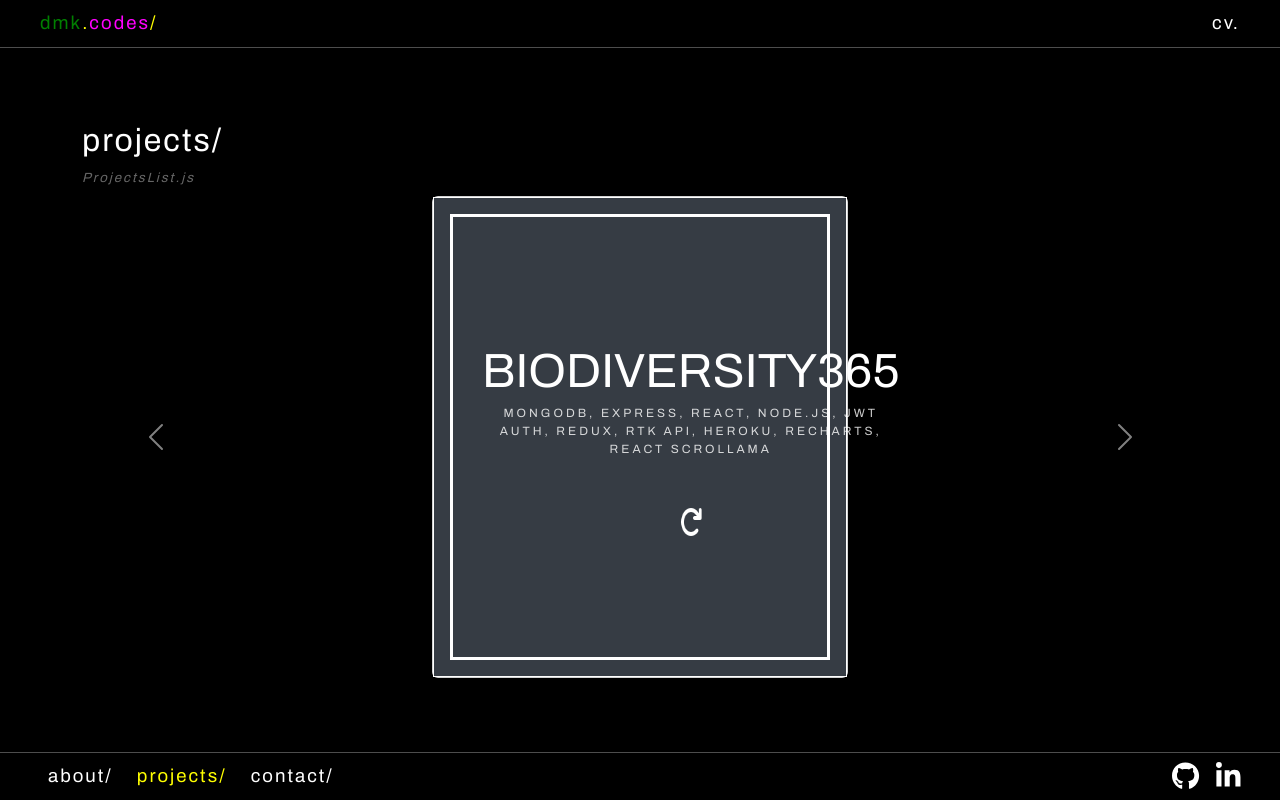
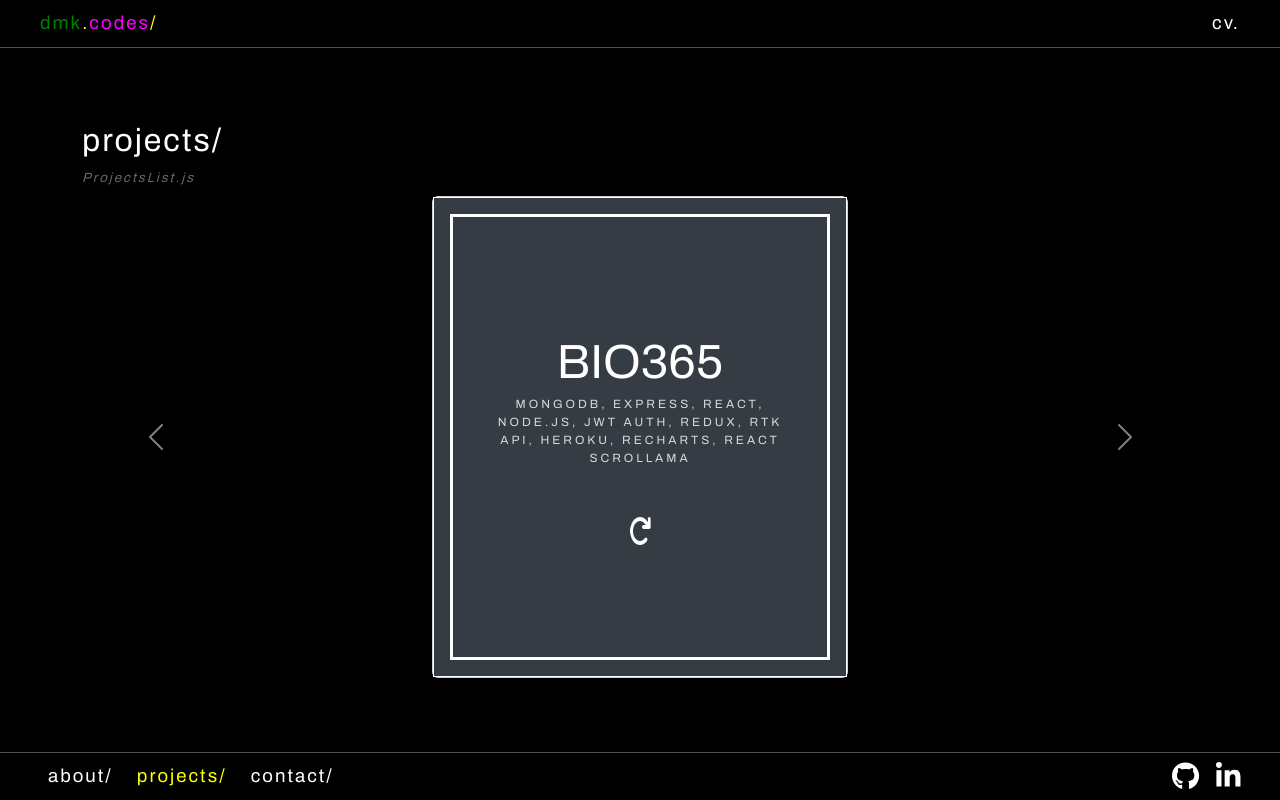
Before and after one commit to DMKCodes/portfolio-site, a React (Create React App) app: page /projects in a window 1280 px wide. Built offline with nearby package versions, Linux system fonts and the light colour scheme.

Commit message:
Heroku dependency fix test

```diff
--- a/package.json
+++ b/package.json
@@ -19,7 +19,8 @@
     "react-router-dom": "^6.8.1",
     "react-scripts": "5.0.1",
     "reactstrap": "^9.1.5",
-    "typewriter-effect": "^2.19.0"
+    "typewriter-effect": "^2.19.0",
+    "node-sass": "^9.0.0"
   },
   "scripts": {
     "start": "react-scripts start",
@@ -45,8 +46,5 @@
       "last 1 firefox version",
       "last 1 safari version"
     ]
-  },
-  "devDependencies": {
-    "node-sass": "^9.0.0"
   }
 }
--- a/src/components/pages/bash/Bash.js
+++ b/src/components/pages/bash/Bash.js
@@ -10,6 +10,8 @@ const Bash = ({ setShowHeader, setShowFooter, setShowFooterLinks }) => {
         setShowHeader(false);
         setShowFooter(false);
         setShowFooterLinks(false);
+
+        // eslint-disable-next-line
     }, []);
 
     const clearTypewriter = () => {
--- a/src/components/pages/projects/project-card/PROJECTS.js
+++ b/src/components/pages/projects/project-card/PROJECTS.js
@@ -7,7 +7,7 @@ import bio365 from '../../../../media/bio365.png';
 export const PROJECTS = [
     {
         id: 1,
-        name: 'Biodiversity365',
+        name: 'Bio365',
         stack: ['MongoDB', 'Express', 'React', 'Node.js', 'JWT Auth', 'Redux', 'RTK API', 'Heroku', 'Recharts', 'React Scrollama'],
         description: 'A biodiversity learning platform with original educational material, stories, and interactive data visualization.',
         url: 'https://biodiversity365.com/',
```
Also changed, not shown: 1 other file (tests, documents, lock files or other folders).
